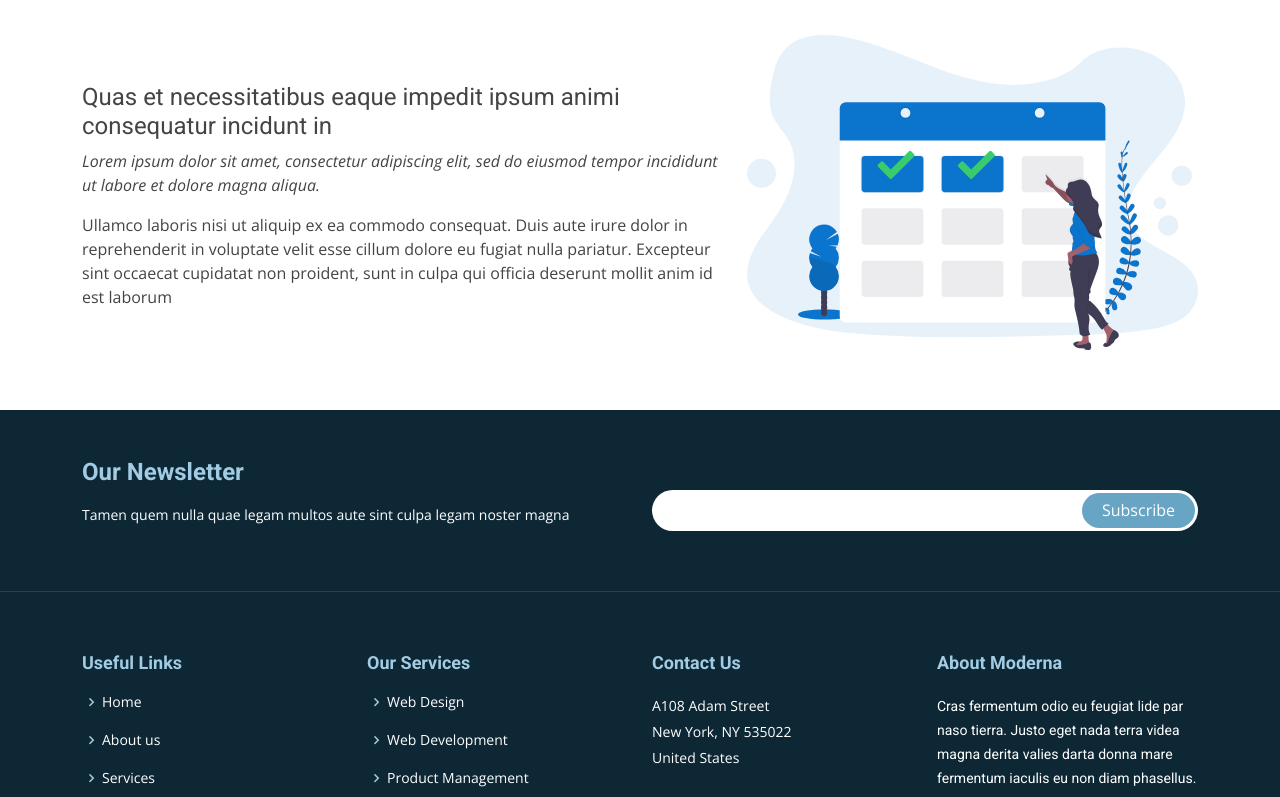
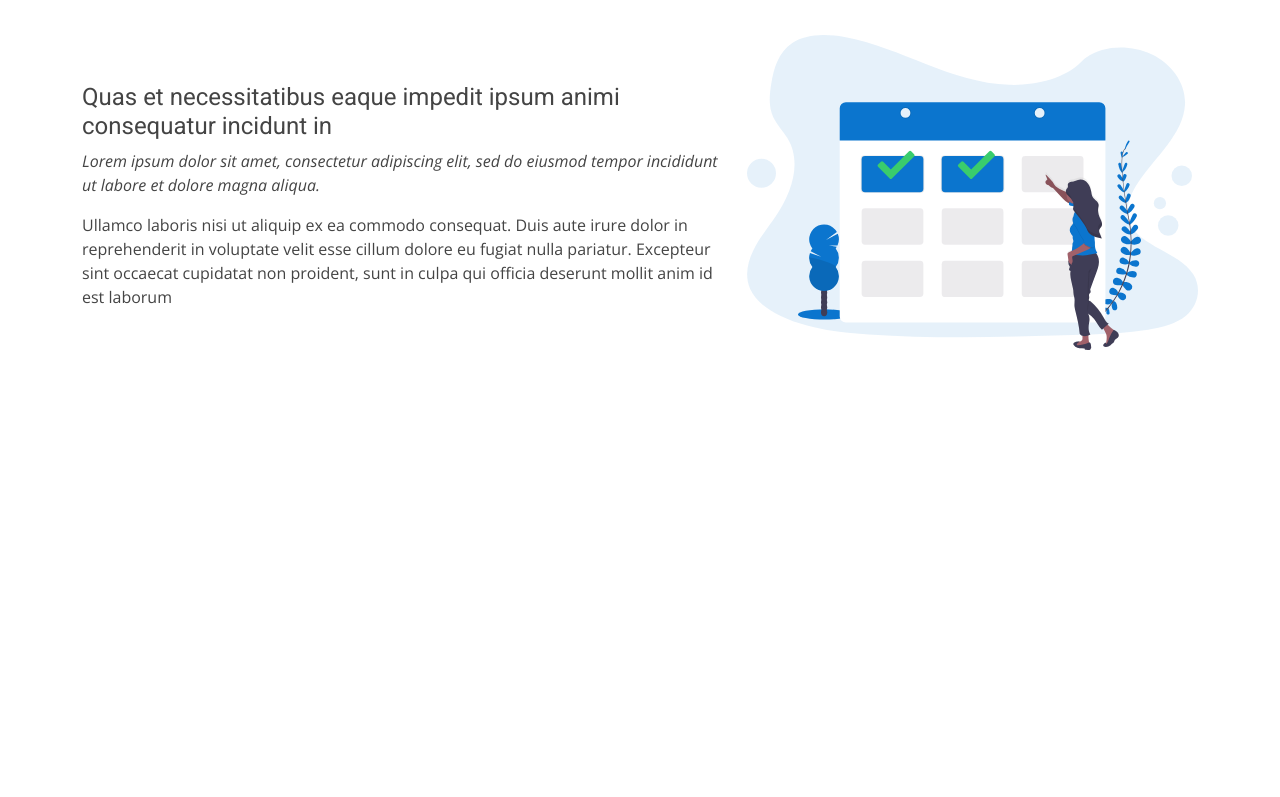
Before and after one commit to gfg-srmgpc/gfg-srmgpc.github.io, a plain HTML site: page index.html in a window 1280 px wide. Shown: the part 3183-3980 px from the top of the page. After the commit the page ends 3633 px from the top, so only its background shows below. Drawn offline with nearby package versions, Linux system fonts and the light colour scheme.

Commit message:
removed footer

```diff
--- a/assets/css/style.css
+++ b/assets/css/style.css
@@ -2155,176 +2155,3 @@ section {
 /*--------------------------------------------------------------
 # Footer
 --------------------------------------------------------------*/
-#footer {
-  background: #0b212d;
-  padding: 0 0 30px 0;
-  color: #fff;
-  font-size: 14px;
-}
-
-#footer .footer-newsletter {
-  padding: 50px 0;
-  background: #0d2735;
-}
-
-#footer .footer-newsletter h4 {
-  font-size: 24px;
-  margin: 0 0 20px 0;
-  padding: 0;
-  line-height: 1;
-  font-weight: 600;
-  color: #a2cce3;
-}
-
-#footer .footer-newsletter form {
-  margin-top: 30px;
-  background: #fff;
-  padding: 6px 10px;
-  position: relative;
-  border-radius: 50px;
-}
-
-#footer .footer-newsletter form input[type="email"] {
-  border: 0;
-  padding: 4px;
-  width: calc(100% - 100px);
-}
-
-#footer .footer-newsletter form input[type="submit"] {
-  position: absolute;
-  top: 0;
-  right: 0;
-  bottom: 0;
-  border: 0;
-  background: none;
-  font-size: 16px;
-  padding: 0 20px;
-  margin: 3px;
-  background: #68A4C4;
-  color: #fff;
-  transition: 0.3s;
-  border-radius: 50px;
-}
-
-#footer .footer-newsletter form input[type="submit"]:hover {
-  background: #468db3;
-}
-
-#footer .footer-top {
-  background: #0d2735;
-  border-top: 1px solid #17455e;
-  border-bottom: 1px solid #123649;
-  padding: 60px 0 30px 0;
-}
-
-#footer .footer-top .footer-info {
-  margin-bottom: 30px;
-}
-
-#footer .footer-top .footer-info h3 {
-  font-size: 18px;
-  margin: 0 0 20px 0;
-  padding: 2px 0 2px 0;
-  line-height: 1;
-  color: #a2cce3;
-  font-weight: 600;
-}
-
-#footer .footer-top .footer-info p {
-  font-size: 14px;
-  line-height: 24px;
-  margin-bottom: 0;
-  font-family: "Roboto", sans-serif;
-  color: #fff;
-}
-
-#footer .footer-top .social-links a {
-  font-size: 18px;
-  display: inline-block;
-  background: #1e4356;
-  color: #fff;
-  line-height: 1;
-  padding: 8px 0;
-  margin-right: 4px;
-  border-radius: 50%;
-  text-align: center;
-  width: 36px;
-  height: 36px;
-  transition: 0.3s;
-}
-
-#footer .footer-top .social-links a:hover {
-  background: #68A4C4;
-  color: #fff;
-  text-decoration: none;
-}
-
-#footer .footer-top h4 {
-  font-size: 18px;
-  font-weight: 600;
-  color: #a2cce3;
-  position: relative;
-  padding-bottom: 12px;
-}
-
-#footer .footer-top .footer-links {
-  margin-bottom: 30px;
-}
-
-#footer .footer-top .footer-links ul {
-  list-style: none;
-  padding: 0;
-  margin: 0;
-}
-
-#footer .footer-top .footer-links ul i {
-  padding-right: 2px;
-  color: #a2cce3;
-  font-size: 18px;
-  line-height: 1;
-}
-
-#footer .footer-top .footer-links ul li {
-  padding: 10px 0;
-  display: flex;
-  align-items: center;
-}
-
-#footer .footer-top .footer-links ul li:first-child {
-  padding-top: 0;
-}
-
-#footer .footer-top .footer-links ul a {
-  color: #fff;
-  transition: 0.3s;
-  display: inline-block;
-  line-height: 1;
-}
-
-#footer .footer-top .footer-links ul a:hover {
-  color: #a2cce3;
-}
-
-#footer .footer-top .footer-contact {
-  margin-bottom: 30px;
-}
-
-#footer .footer-top .footer-contact p {
-  line-height: 26px;
-}
-
-#footer .copyright {
-  text-align: center;
-  padding-top: 30px;
-}
-
-#footer .credits {
-  padding-top: 10px;
-  text-align: center;
-  font-size: 13px;
-  color: #fff;
-}
-
-#footer .credits a {
-  color: #a2cce3;
-}
--- a/index.html
+++ b/index.html
@@ -281,7 +281,7 @@
   </main><!-- End #main -->
 
   <!-- ======= Footer ======= -->
-  <footer id="footer" data-aos="fade-up" data-aos-easing="ease-in-out" data-aos-duration="500">
+  <!-- <footer id="footer" data-aos="fade-up" data-aos-easing="ease-in-out" data-aos-duration="500">
 
     <div class="footer-newsletter">
       <div class="container">
@@ -356,17 +356,17 @@
       <div class="copyright">
         &copy; Copyright <strong><span>Moderna</span></strong>. All Rights Reserved
       </div>
-      <div class="credits">
+      <div class="credits"> -->
         <!-- All the links in the footer should remain intact. -->
         <!-- You can delete the links only if you purchased the pro version. -->
         <!-- Licensing information: https://bootstrapmade.com/license/ -->
         <!-- Purchase the pro version with working PHP/AJAX contact form: https://bootstrapmade.com/free-bootstrap-template-corporate-moderna/ -->
-        Designed by <a href="https://bootstrapmade.com/">BootstrapMade</a>
+       <!--  Designed by <a href="https://bootstrapmade.com/">BootstrapMade</a>
       </div>
     </div>
-  </footer><!-- End Footer -->
+  </footer> --><!-- End Footer -->
 
-  <a href="#" class="back-to-top d-flex align-items-center justify-content-center"><i class="bi bi-arrow-up-short"></i></a>
+  <!-- <a href="#" class="back-to-top d-flex align-items-center justify-content-center"><i class="bi bi-arrow-up-short"></i></a> -->
 
   <!-- Vendor JS Files -->
   <script src="assets/vendor/aos/aos.js"></script>
```
